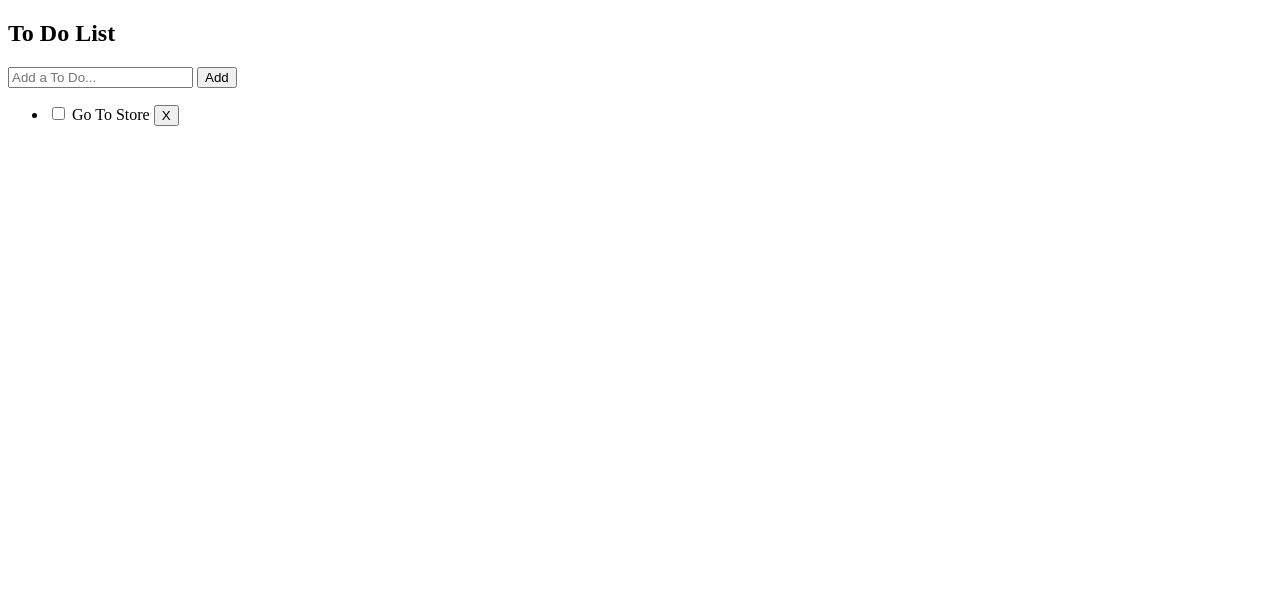
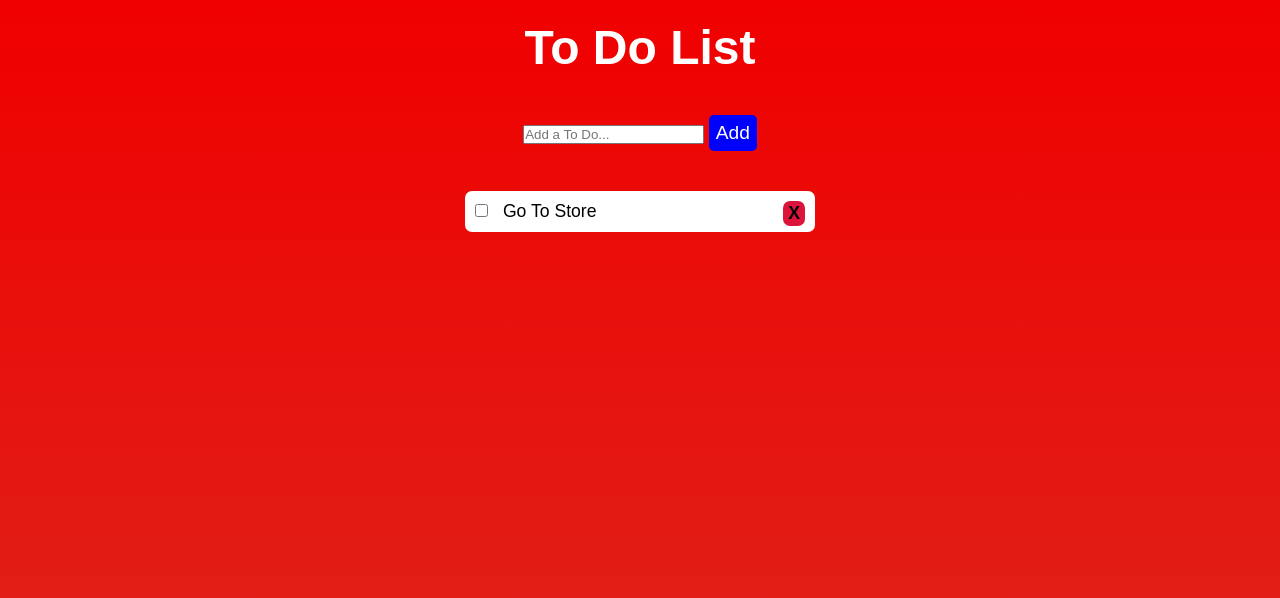
Before and after one commit to CameronRiecan/To-Do-List, a plain HTML site: page index.html in a window 1280 px wide. Drawn offline with Linux system fonts and the light colour scheme.

Commit message:
fix type in html head re link to css stylesheet that was causing it not to link to my css file

```diff
--- a/index.html
+++ b/index.html
@@ -3,7 +3,7 @@
 <head>
     <meta charset="UTF-8">
     <meta name="viewport" content="width=device-width, initial-scale=1.0">
-    <link rel="stylesheet" type="text-css" href="css/styles.css">
+    <link rel="stylesheet" type="text/css" href="css/styles.css">
     <title>To Do List</title>
 </head>
 <body>
```
